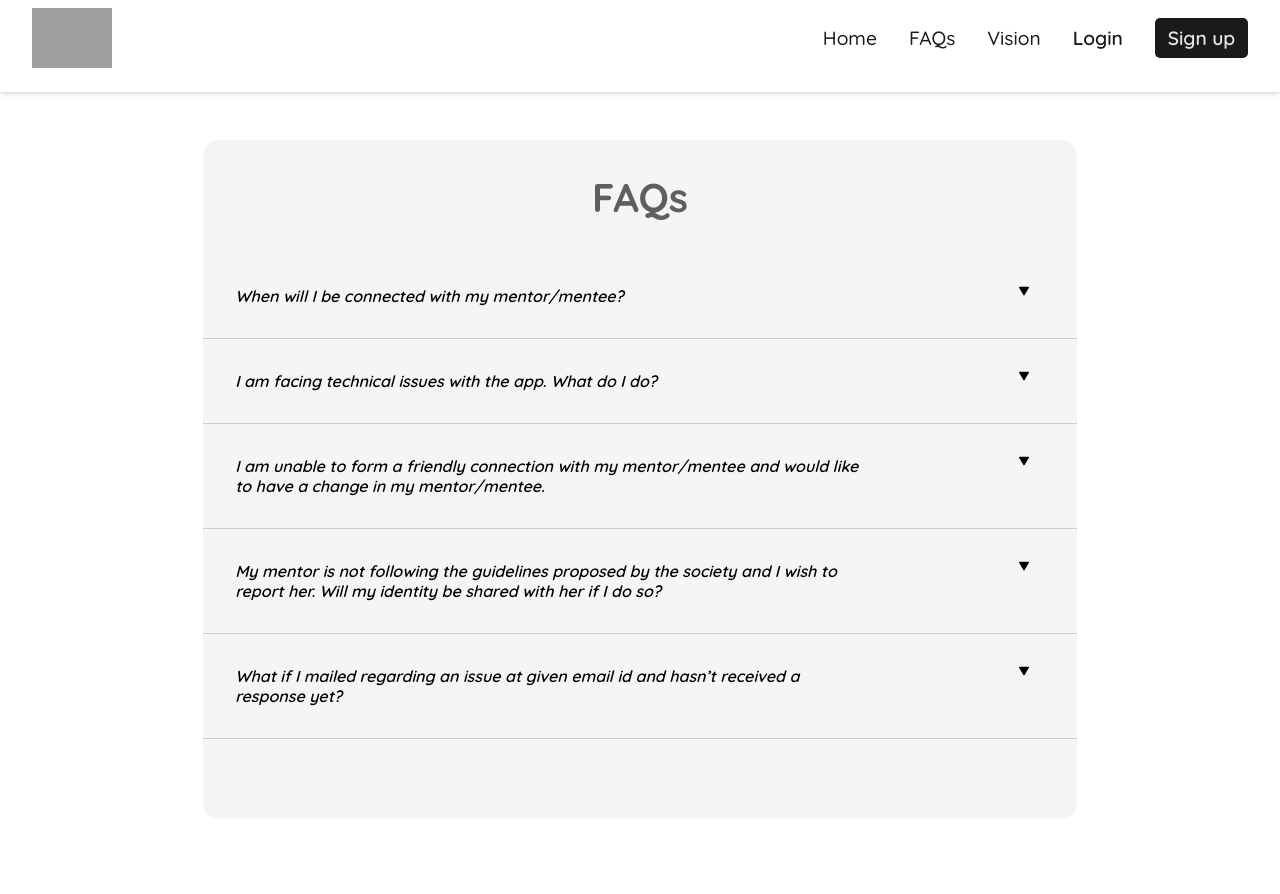
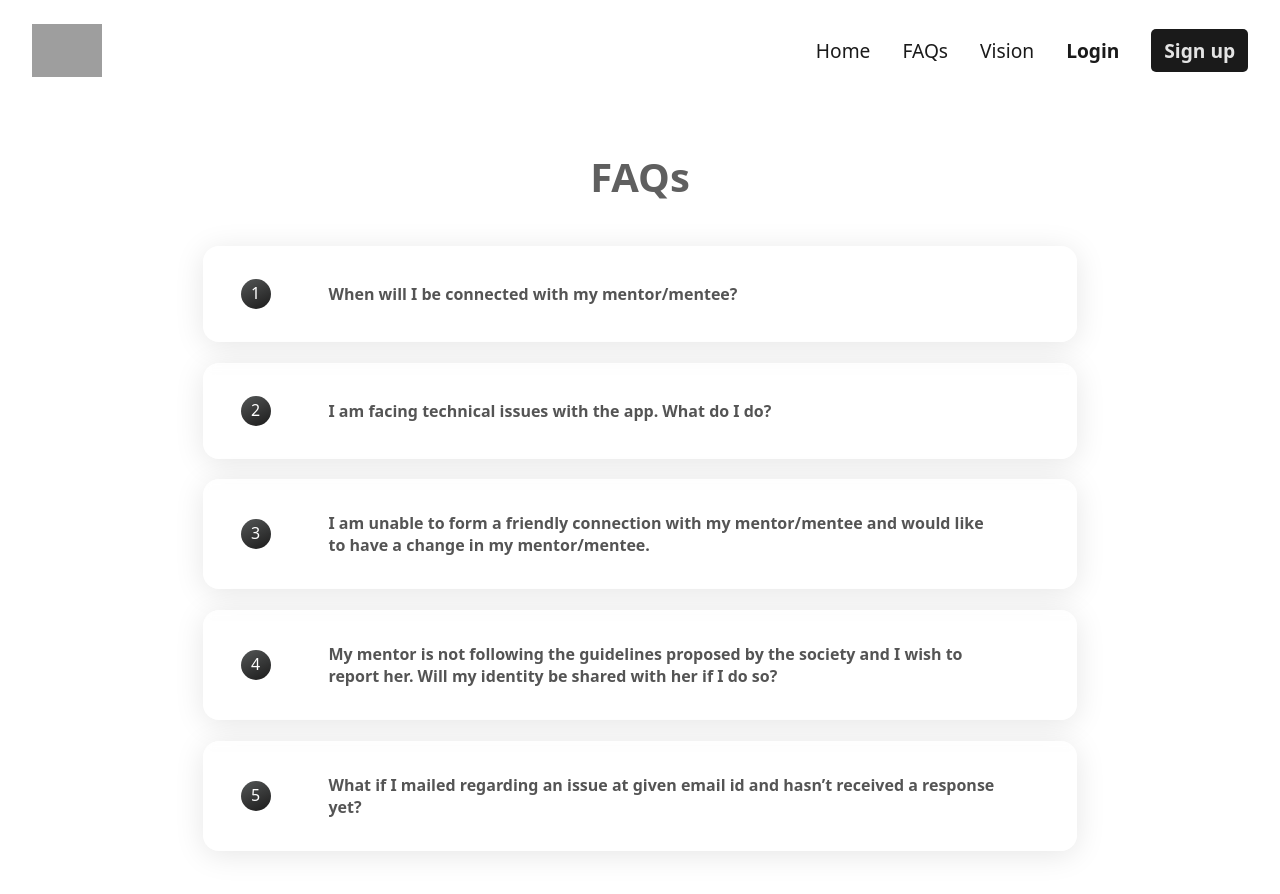
Before and after one commit to Spiral-Forge/Protege-Web, a React (Create React App) app: page /faqs in a window 1280 px wide. Shown: the top 894 px of the page. Built offline with nearby package versions, Linux system fonts and the light colour scheme; no server answers; grey boxes are pictures that could not be loaded.

Commit message:
revamped UI

```diff
--- a/src/App.css
+++ b/src/App.css
@@ -3,7 +3,12 @@
   box-sizing: border-box;
   margin: 0;
   padding: 0;
-  font-family: "Quicksand", sans-serif;
+  /* font-family: "Quicksand", sans-serif;
+   */
+   /* font-family: Noto Sans,ui-sans-serif,system-ui,-apple-system,Segoe UI,Roboto,Ubuntu,Cantarell,sans-serif,BlinkMacSystemFont,Helvetica Neue,Arial,Apple Color Emoji,Segoe UI Emoji,Segoe UI Symbol,Noto Color Emoji; */
+   /* font-family:ui-monospace,SFMono-Regular,Consolas,Liberation Mono,Menlo,monospace; */
+  font-family: 'Noto Sans', sans-serif;;
+   /* font-size:1em */
 }
 
 .Dropdown-root {
@@ -43,3 +48,9 @@
   width: 50% !important;
   background-clip: padding-box;
 }
+
+@media screen and (max-width: 430px) {
+  .my-masonry-grid_column {
+    padding-left: 0;
+  }
+}
--- a/src/components/Pages/Faqs/Faqs.js
+++ b/src/components/Pages/Faqs/Faqs.js
@@ -13,10 +13,10 @@ function Faqs() {
           return (
             <details key={index} className={styles.details}>
               <summary>
-                <i>{faq.question}</i>
-                <BsFillTriangleFill className={styles.tri} />
+                <div className={styles.qno}><p>{index+1}</p></div>
+                <p className={styles.question}>{faq.question}</p>
               </summary>
-              <p>{faq.answer}</p>
+              <p className={styles.answer}>{faq.answer}</p>
             </details>
           );
         })}
--- a/src/components/Pages/Home/Homepage.css
+++ b/src/components/Pages/Home/Homepage.css
@@ -37,8 +37,9 @@
 
 .heading {
   margin-bottom: 20px;
-  font-size: 38px;
-  font-weight: 600;
+  font-size: 3rem;
+  font-weight: 700;
+  line-height: 1.25;
   color: #f7f8fa;
 }
 
@@ -49,8 +50,8 @@
 
 .home__hero-subtitle {
   max-width: 500px;
-  font-size: 25px;
-  line-height: 40px;
+  font-size: 19px;
+  /* line-height: 40px; */
 }
 
 .home__hero-img-wrapper {
--- a/src/components/VerticalNav.js
+++ b/src/components/VerticalNav.js
@@ -3,7 +3,7 @@ import { FiLogOut } from "react-icons/fi";
 import { AiFillHome } from "react-icons/ai";
 import { BsFillChatDotsFill, BsCalendarEventFill } from "react-icons/bs";
 import { FaSwatchbook } from "react-icons/fa";
-import { Link, useHistory } from "react-router-dom";
+import { Link } from "react-router-dom";
 import { useAuth } from "../context/AuthContext";
 import React, { useState } from "react";
 import LogoutDialog from "./LogoutDialog"
--- a/src/styles/Event.module.css
+++ b/src/styles/Event.module.css
@@ -3,8 +3,6 @@
   display: flex;
   flex-direction: column;
   gap: 4rem;
-  background-color: #f5f5f5;
-  padding-block: 4rem;
   align-items: center;
 }
 
--- a/src/styles/EventCard.module.css
+++ b/src/styles/EventCard.module.css
@@ -1,7 +1,7 @@
 .card {
   background-color: white;
   box-shadow: rgba(0, 0, 0, 0.24) 0px 3px 8px;
-  min-width: 350px;
+  /* min-width: 350px; */
   height: max-content;
   border-radius: 10px;
   padding: 0.4rem 1.2rem;
@@ -21,6 +21,7 @@
   color: rgb(134, 134, 134);
   font-weight: 500;
   font-size: 1.1rem;
+  letter-spacing: 0.12rem;
 }
 
 .content {
@@ -73,7 +74,7 @@
 
 @media screen and (max-width: 880px) {
   .card {
-    width: 350px;
+    width: 96vw;
   }
   .container {
     width:90vw;
--- a/src/styles/Faqs.module.css
+++ b/src/styles/Faqs.module.css
@@ -1,13 +1,9 @@
 .container {
   width: 70%;
   margin: 0 auto;
-  background-color: #f5f5f5;
   display: flex;
   flex-direction: column;
-  /* align-items: center; */
   justify-content: center;
-  padding: 2rem 0;
-  padding-bottom: 5rem;
   margin-top: 2rem;
   gap: 2rem;
   border-radius: 15px;
@@ -29,55 +25,81 @@
 
 .details {
   width: 100%;
-  /* max-height: 7rem; */
-  padding-bottom: 1rem;
-  padding-right: 1rem;
+  padding: 0 0.65rem;
+  margin: 0.65rem;
   border-bottom: 1px solid rgb(207, 207, 207);
   transition: max-height 1s;
+  background: rgba(255, 255, 255, 0.26);
+  border-radius: 16px;
+  box-shadow: 0 4px 30px rgba(0, 0, 0, 0.1);
+  backdrop-filter: blur(5px);
+  -webkit-backdrop-filter: blur(5px);
+  border: 1px solid rgba(255, 255, 255, 0.3);
 }
+
+
 .details summary {
   width: 100%;
-  padding: 1rem 2rem;
+  padding: 2rem;
+  padding-left:0;
   height: max-content;
-  padding-top: 2rem;
   list-style: none;
   cursor: pointer;
   display: flex;
   justify-content: space-between;
 }
-.details p {
+
+.qno{
+  width: 30px;
+  height: 30px;
+  border-radius: 50%;
+  text-align: center;
+  margin: auto;
+  background: linear-gradient(152.92deg, #4c4e4e 14.38%, #222222 87.83%);
+  color: white;
+}
+
+.qno p{
+  padding-top: 3px;
+}
+.question {
+  margin: auto 0;
+  font-weight: 600;
+  color:rgba(0, 0, 0, 0.671);
+  padding: 0 2rem;
+  width: 90%;
+}
+
+.answer {
   color: white;
   font-size: 1rem;
-  padding: 0 2rem;
-  padding-bottom: 2rem;
+  padding: 0 2rem 2rem 4rem;
 }
-.details summary i {
-  font-weight: 600;
-}
+
 details[open] {
   background-color: #80b9e8;
   max-height: 30rem;
-  border-bottom: 1px solid white;
 }
 
-i{
-  width:80%;
-}
-.tri {
-  transform: rotateZ(180deg);
-  font-size: 10px;
-  /* font-size: 0.9rem; */
-  transition: transform 0.5s;
-}
 
-details[open] summary .tri {
-  transform: rotateZ(0deg);
-}
 
 @media only screen and (max-width: 880px) {
   .container {
     margin-top: 0;
     width: 100%;
-    padding: 2rem 0;
+    padding: 0;
+    padding-bottom: 3rem;
+
+  }
+  .details summary {
+    padding-left: 0.5rem;
+    padding-right: 0.5rem;
+  }
+  .question {
+    padding-left: 1rem;
+  }
+  .answer {
+    padding: 0 0rem 2rem 1rem;
+    width: 95%;
   }
 }
--- a/src/styles/Navbar.module.css
+++ b/src/styles/Navbar.module.css
@@ -5,7 +5,8 @@
   top: 0;
   z-index: 10;
   transition: top 0.5s ease;
-  box-shadow: 0px 1px 5px rgba(36, 36, 36, 0.233);
+  padding: 1rem 0;
+  /* box-shadow: 0px 1px 5px rgba(36, 36, 36, 0.233); */
 }
 
 .container nav {
@@ -19,7 +20,7 @@
 }
 
 .logo {
-  width: 80px;
+  width: 70px;
   z-index: 10;
 }
 
--- a/src/styles/VerticalFlex.module.css
+++ b/src/styles/VerticalFlex.module.css
@@ -4,3 +4,9 @@
   gap: 2rem;
   padding-bottom: 5rem;
 }
+
+/* @media screen and (max-width: 430px) {
+  .flex {
+    padding: 30px;
+  } */
+/* } */
--- a/src/styles/VerticalNav.module.css
+++ b/src/styles/VerticalNav.module.css
@@ -1,14 +1,14 @@
 .container {
   position: sticky;
   top: 105px;
-  height: 83vh;
+  height: 75vh;
   display: flex;
   flex-direction: column;
   align-items: center;
   justify-content: space-between;
   background-color: #1d1d1d;
   padding-block: 1.5rem;
-  min-width: 120px;
+  min-width: 100px;
   border-radius: 15px;
   z-index: 9;
 }
@@ -65,6 +65,9 @@
     left: 50%;
     transform: translateX(-50%);
     width: 90%;
+    /* left: 50%;
+    transform: translateX(-50%); */
+    /* width: 90vw; */
     padding: 1rem;
     justify-content: space-evenly;
   }
```
